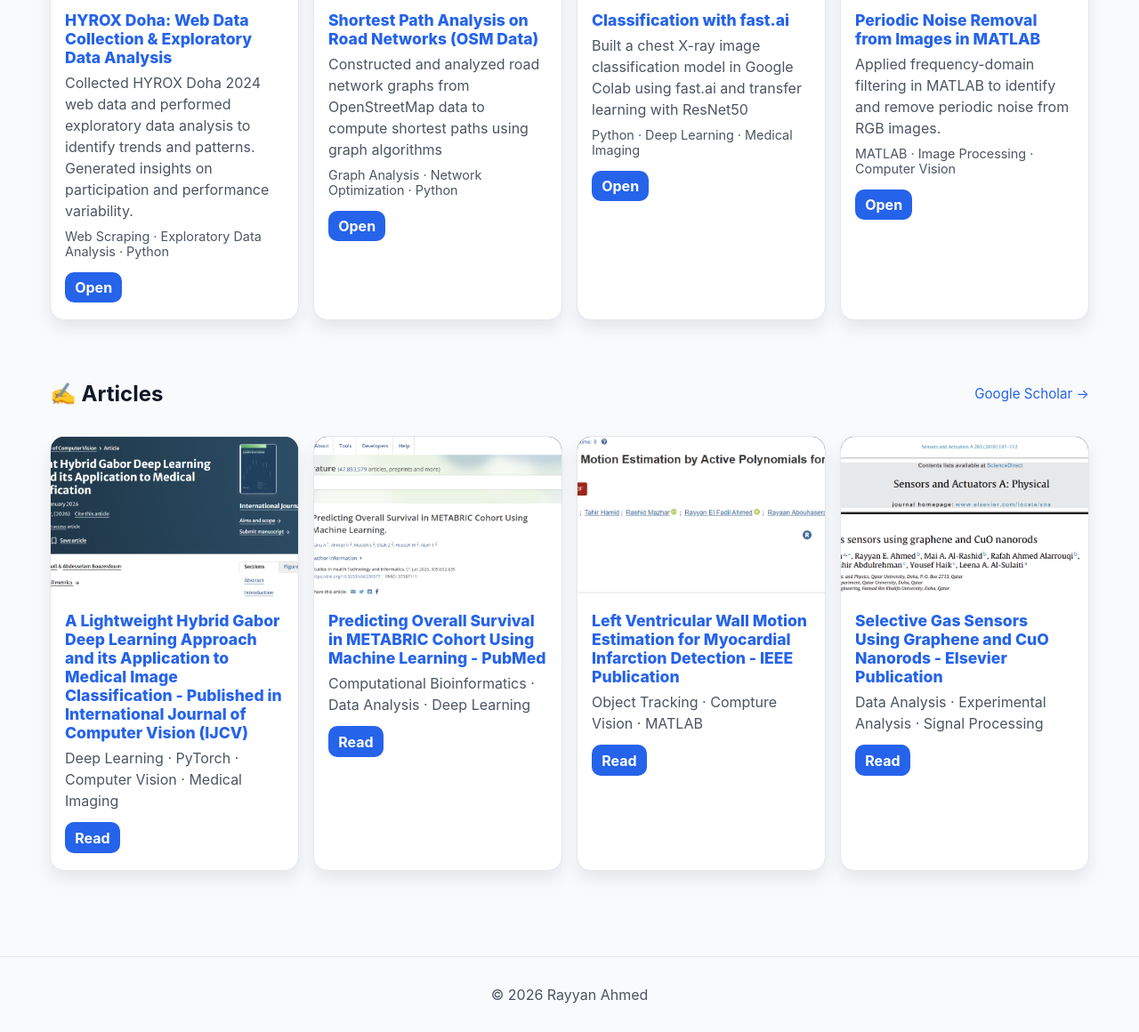
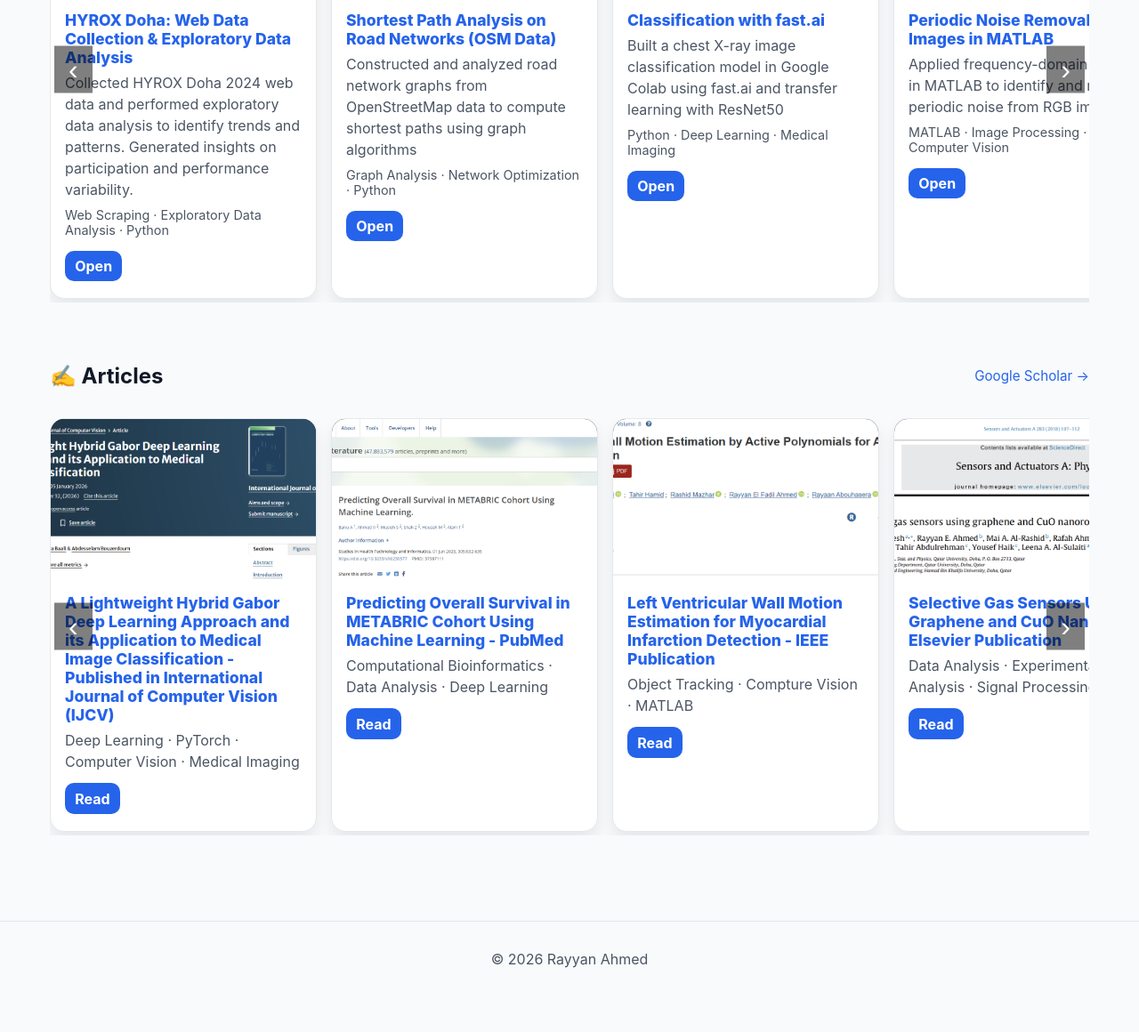
Before and after one commit to rayyanAhmed105/RayyanAhmed.github.io, a Jekyll site: the page built from index.md, in a window 1280 px wide and 1400 px high, scrolled down 490 px, cut to the strip 240-1400 px from the top of the window. Shown: the whole strip at 89% size. Built offline with Jekyll 4.4.1, drawn with Linux system fonts in a browser that asks for light colours; after the commit the page ends 1850 px from its top, so only the background shows below that.

Commit message:
Update index.md

```diff
--- a/index.md
+++ b/index.md
@@ -54,7 +54,7 @@ title: "Home"
   </div>
 
   {% assign projects_count = site.data.projects | size %}
-  {% if projects_count > 4 %}
+  {% if projects_count > 3 %}
     <div class="carousel">
       <button class="scroll-btn left" data-target="#projects-track" aria-label="Scroll projects left">‹</button>
       <div id="projects-track" class="carousel-track" role="region" aria-label="Projects list">
@@ -112,7 +112,7 @@ title: "Home"
   </div>
 
   {% assign articles_count = site.data.articles | size %}
-  {% if articles_count > 4 %}
+  {% if articles_count > 3 %}
     <div class="carousel">
       <button class="scroll-btn left" data-target="#articles-track" aria-label="Scroll articles left">‹</button>
       <div id="articles-track" class="carousel-track" role="region" aria-label="Articles list">
```
